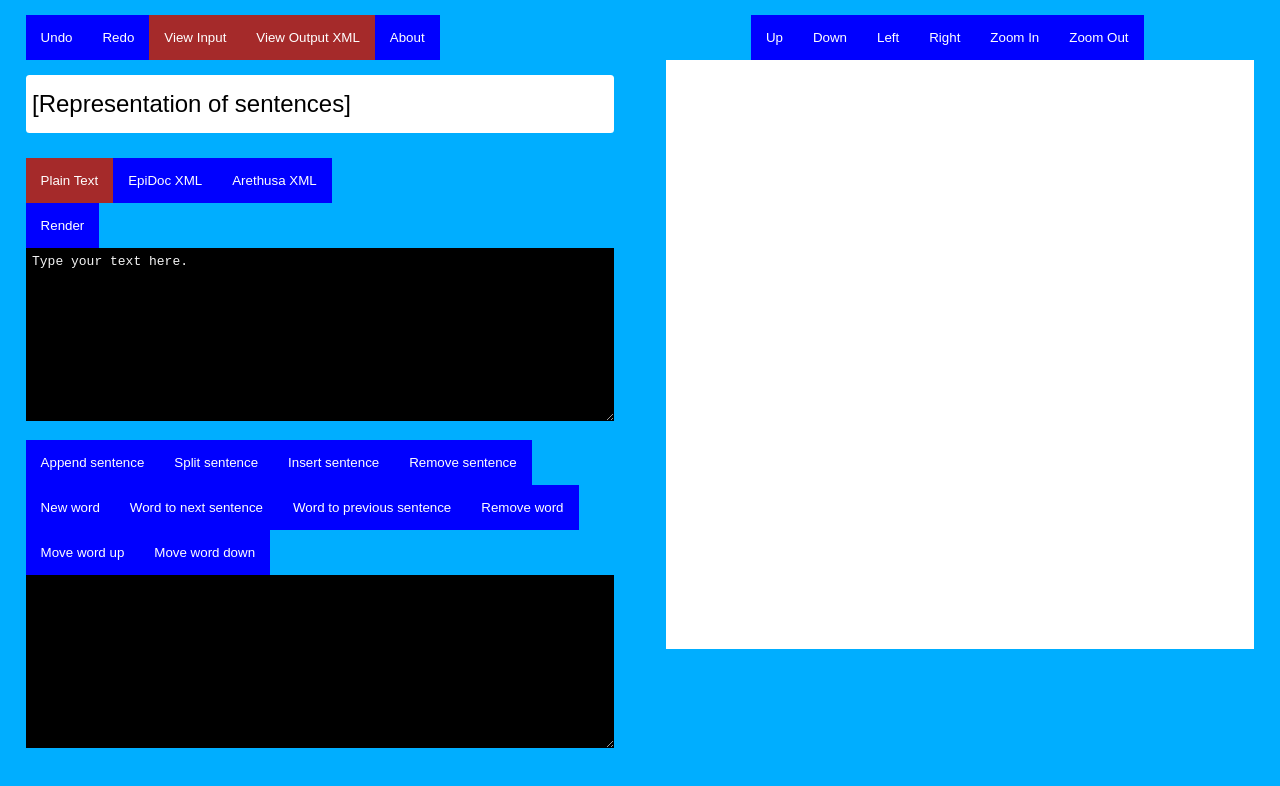
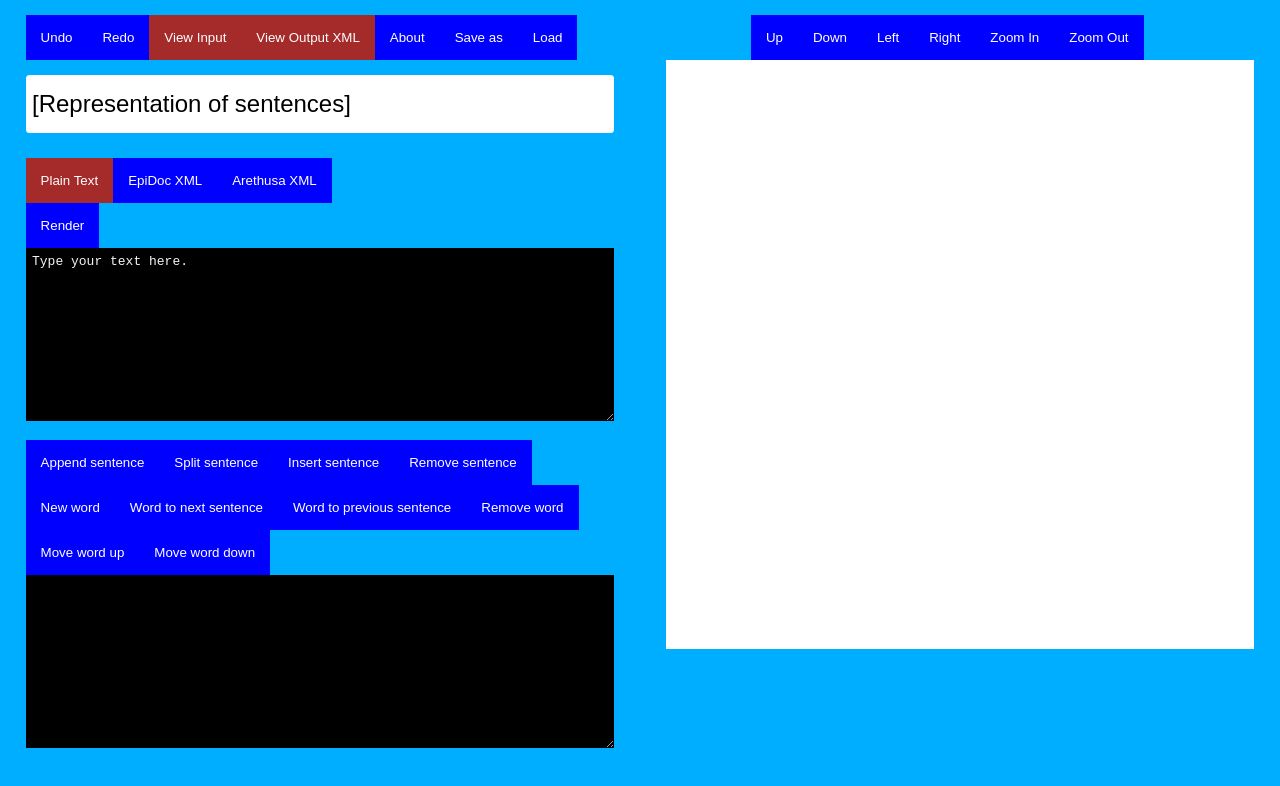
Before and after one commit to rsdc2/syntax-treebank-annotator, a website: page index.html in a window 1280 px wide. Drawn offline with nearby package versions, Linux system fonts and the light colour scheme.

```diff
--- a/index.html
+++ b/index.html
@@ -59,12 +59,28 @@
             </li> -->
             <!-- <li>
               <button
-                id="Download Arethusa"
+                id="Upload"
                 onclick="Frontend.downloadArethusa()"
               >
                 Download Arethusa XML
               </button>
             </li> -->
+            <li>
+              <button
+                id="Download Arethusa"
+                onclick="Frontend.downloadArethusa()"
+              >
+                Save as
+              </button>
+            </li>
+            <li>
+              <button
+                id="Download Arethusa"
+                onclick="FileHandling.loadFile()"
+              >
+                Load
+              </button>
+            </li>
           </ul>
 
           <div class="Sentences" id="sentencesDiv" contenteditable="false">
@@ -123,9 +139,7 @@
               class="sentence-text input"
               type="text"
               spellcheck="false"
-            >
-Type your text here.</textarea
-            >
+            >Type your text here.</textarea>
           </div>
 
           <div class="epidoc input" hidden>
@@ -238,6 +252,7 @@
           contenteditable="false"
           spellcheck="false"
         ></div>
+
       </div>
 
       <div class="divided right">
```
